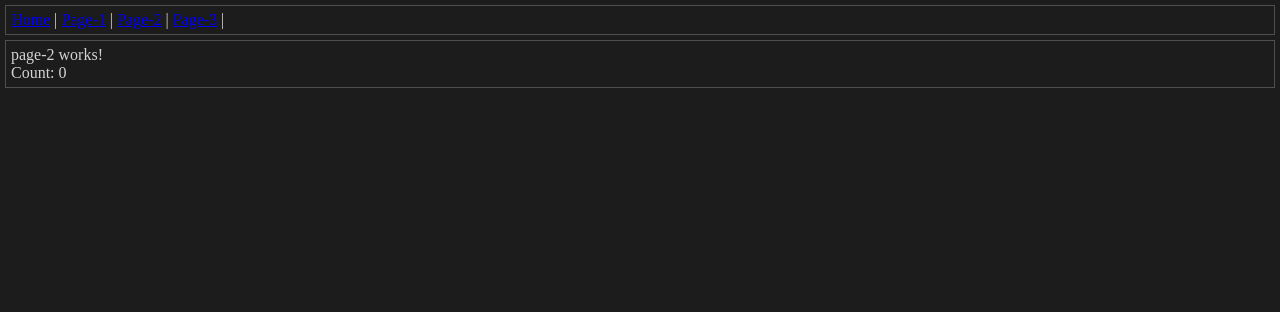
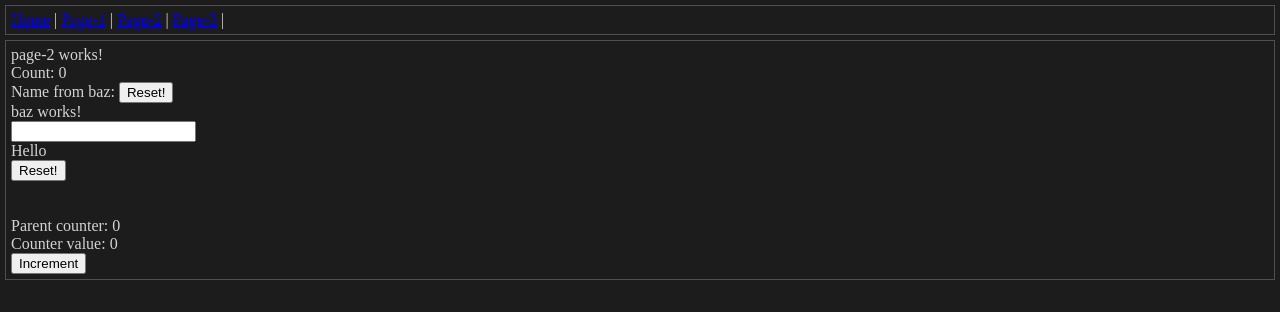
Before and after one commit to jwalczak-dev/angular-signals, an Angular app: page /page-2 in a window 1280 px wide. Shown: the top 312 px of the page. Built offline with nearby package versions, Linux system fonts and the light colour scheme.

Commit message:
Add examples for new model inputs

```diff
--- /dev/null
+++ b/src/app/baz/baz.component.ts
@@ -0,0 +1,33 @@
+import {Component, computed, model} from '@angular/core';
+import {reset} from "ansi-colors";
+import {FormsModule} from "@angular/forms";
+
+@Component({
+  selector: 'app-baz',
+  standalone: true,
+  imports: [
+    FormsModule
+  ],
+  template: `
+    <div>
+      <p>baz works!</p>
+      <input type="text" [(ngModel)]="name">
+
+      <p>{{greetings()}}</p>
+      <button (click)="reset()">Reset!</button>
+    </div>
+
+  `,
+  styleUrl: './baz.component.scss'
+})
+export class BazComponent {
+  name = model('test');
+
+  greetings = computed(() => {
+    return 'Hello ' + this.name();
+  });
+
+  reset() {
+    this.name.set('test2');
+  }
+}
--- a/src/app/page-2/page-2.component.ts
+++ b/src/app/page-2/page-2.component.ts
@@ -1,13 +1,24 @@
 import {Component, effect, inject} from '@angular/core';
 import {DataService} from "../data.service";
+import {BazComponent} from "../baz/baz.component";
+import {SignalCounterComponent} from "../signal-counter/signal-counter.component";
 
 @Component({
   selector: 'app-page-2',
   standalone: true,
-  imports: [],
+  imports: [
+    BazComponent,
+    SignalCounterComponent
+  ],
   template: `
     <p>page-2 works!</p>
-    <p>Count: {{count()}}</p>
+    <p>Count: {{serviceCount()}}</p>
+    <p>Name from baz: {{nameFromBaz}}<button (click)="reset()">Reset!</button></p>
+    <app-baz [(name)]="nameFromBaz"></app-baz>
+    <br/>
+    <br/>
+    <p>Parent counter: {{parentCounter}}</p>
+    <app-signal-counter [(count)]="parentCounter" (countChange)="onCountChange($event)"></app-signal-counter>
   `,
   styleUrl: './page-2.component.scss'
 })
@@ -15,12 +26,25 @@ export class Page2Component {
 
   #dataService = inject(DataService);
 
-  count = this.#dataService.count;
+  serviceCount = this.#dataService.count;
+
+  nameFromBaz = ''
+
+  parentCounter: any = 0;
 
   constructor() {
+
     effect(() => {
+
       console.log(`Effect from Page-2 component - count value ${this.#dataService.count()}`)
     });
   }
 
+  reset() {
+    this.nameFromBaz = '';
+  }
+
+  onCountChange($event: any) {
+    console.log($event)
+  }
 }
--- /dev/null
+++ b/src/app/signal-counter/signal-counter.component.ts
@@ -0,0 +1,24 @@
+import {Component, effect, model, ModelSignal} from '@angular/core';
+import {count} from "rxjs";
+
+@Component({
+  selector: 'app-signal-counter',
+  standalone: true,
+  imports: [],
+  template: `
+    <div class="counter">
+      <div>Counter value: {{count()}}</div>
+      <button (click)="onIncrement()">Increment</button>
+    </div>
+  `,
+  styleUrl: './signal-counter.component.scss'
+})
+export class SignalCounterComponent {
+
+  count: ModelSignal<number> = model(0)
+
+  onIncrement() {
+    this.count.update(value => value! + 1);
+  }
+
+}
```
Also changed, not shown: src/app/baz/baz.component.scss (added), src/app/signal-counter/signal-counter.component.scss (added), 2 other files (tests, documents, lock files or other folders).
